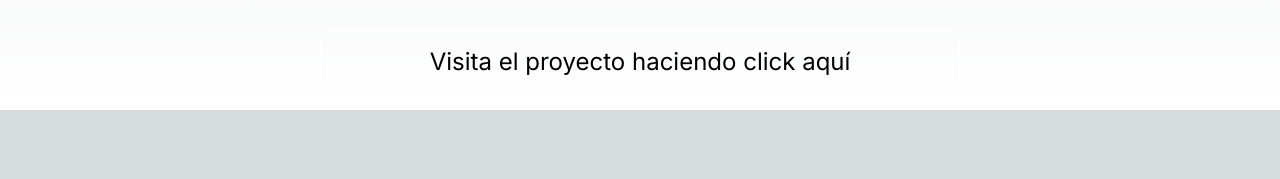
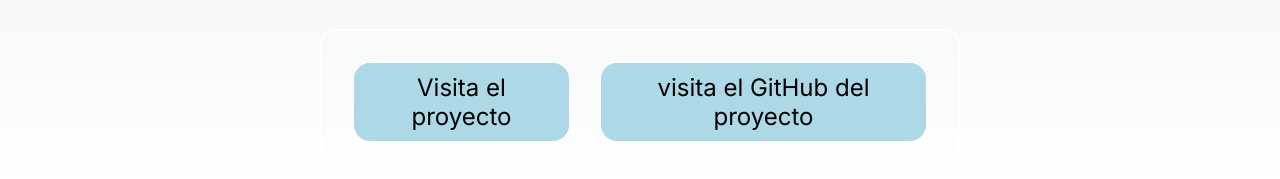
Before and after one commit to AlexisWeber98/alexisweber.github.io, a Next.js app: page /project-detail/SouthSolutions in a window 1280 px wide. Shown: the part 721-900 px from the top of the page. Before the commit the page ends 831 px from the top, so only its background shows below. Built offline with nearby package versions, Linux system fonts and the light colour scheme; grey boxes are pictures that could not be loaded.

Commit message:
add buttons component link and github project

```diff
--- a/app/project-detail/SouthSolutions/page.tsx
+++ b/app/project-detail/SouthSolutions/page.tsx
@@ -8,10 +8,13 @@
 import styles from "../styles.module.css";
 import Image from "next/image";
 import Link from "next/link";
+import Buttons from "@/app/components/buttons/ButtonLink";
 
 const southSolutionsData: ProjectInterface = fetchSouthSolutions();
 const { typescript, next, react, html, tailwind } = fecthFrontTecnologies();
 const techArray = [next, react, html, tailwind, typescript];
+
+const labelWeb = "Visita el proyecto";
 
 const techMap = techArray.map((tech) => {
   return (
@@ -68,9 +71,11 @@
         </div>
         <div style={{ padding: "1rem" }}>
           <div className={styles.link}>
-            <Link href={southSolutionsData.url}>
-              Visita el proyecto haciendo click aquí
-            </Link>
+            <Buttons label={labelWeb} link={southSolutionsData.url} />
+            <Buttons
+              label="visita el GitHub del proyecto"
+              link="https://github.com/SouthSolutions/SouthSolutionsWeb"
+            />
           </div>
         </div>
       </div>
```
